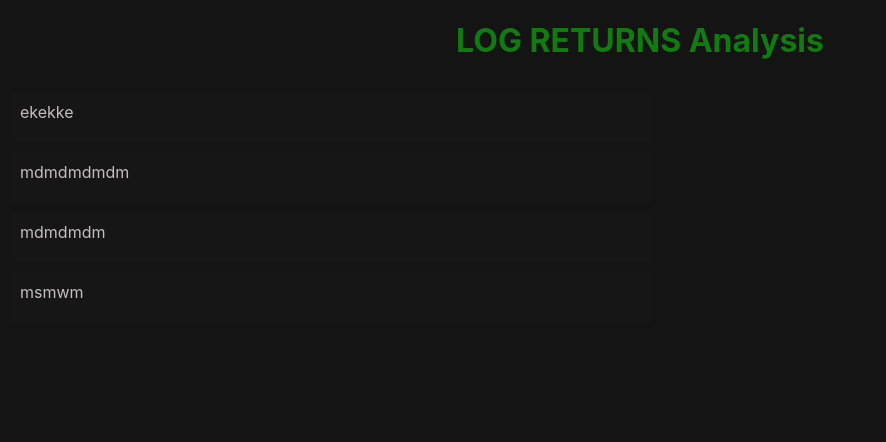
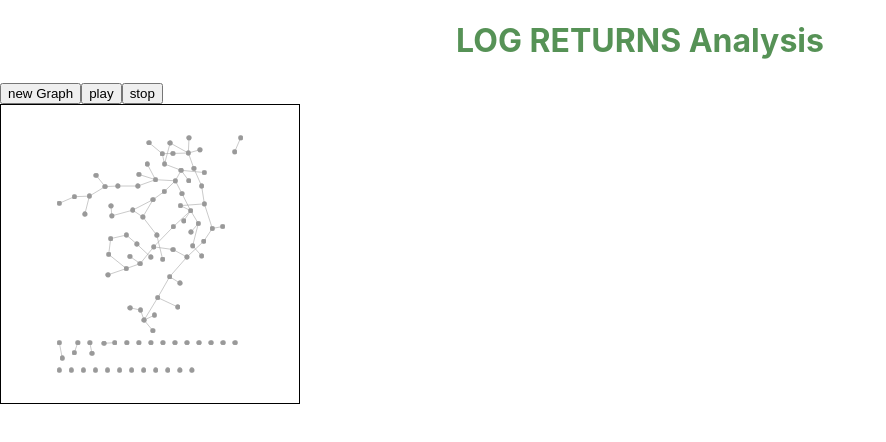
Before and after one commit to salimbeni1/log_returns, a Next.js app in the folder front-end/: page / in a window 1280 px wide. Shown: the top 442 px of the page, without its empty margins (0-886 px from the left). Built offline with nearby package versions, Linux system fonts and the light colour scheme.

Commit message:
graphs smooth animation

```diff
--- a/front-end/package.json
+++ b/front-end/package.json
@@ -9,6 +9,7 @@
     "lint": "next lint"
   },
   "dependencies": {
+    "cytoscape": "^3.21.0",
     "next": "12.1.0",
     "react": "17.0.2",
     "react-dom": "17.0.2",
--- a/front-end/pages/index.js
+++ b/front-end/pages/index.js
@@ -1,7 +1,234 @@
 
 import styles from '../styles/Home.module.scss'
 
+import cytoscape from 'cytoscape';
+import {useEffect} from 'react'
+
+
+
+
+const getRandomElement = (N) => {
+
+  var elements = [];
+
+    for (let i = 1; i < N; i++) {
+      elements.push({ data: { id: ''+i  , label: 'Node '+i } })
+    }
+    for (let i = 1; i < N; i++) {
+      for (let j = 1; j < N; j++) {
+        if(Math.floor((Math.random() * 50)**2) === 1)
+          elements.push({ data: { id: ''+i+''+j,  source: ''+i, target: ''+j , value: i} })
+      }
+    }
+
+    return elements
+
+}
+
+
+
+
 export default function Home() {
+
+  var cy = null
+  var ly = null
+
+  var myInterval = null
+
+  let layout = {
+    name: 'cose',
+
+    // Called on `layoutready`
+    ready: function(){},
+
+    // Called on `layoutstop`
+    stop: function(){},
+
+    // Whether to animate while running the layout
+    // true : Animate continuously as the layout is running
+    // false : Just show the end result
+    // 'end' : Animate with the end result, from the initial positions to the end positions
+    animate: false,
+
+    // Easing of the animation for animate:'end'
+    animationEasing: undefined,
+
+    // The duration of the animation for animate:'end'
+    animationDuration: undefined,
+
+    // A function that determines whether the node should be animated
+    // All nodes animated by default on animate enabled
+    // Non-animated nodes are positioned immediately when the layout starts
+    animateFilter: function ( node, i ){ return true; },
+
+
+    // The layout animates only after this many milliseconds for animate:true
+    // (prevents flashing on fast runs)
+    animationThreshold: 250,
+
+    // Number of iterations between consecutive screen positions update
+    refresh: 50,
+
+    // Whether to fit the network view after when done
+    fit: true,
+
+    // Padding on fit
+    padding: 30,
+
+    // Constrain layout bounds; { x1, y1, x2, y2 } or { x1, y1, w, h }
+    boundingBox: undefined,
+
+    // Excludes the label when calculating node bounding boxes for the layout algorithm
+    nodeDimensionsIncludeLabels: false,
+
+    // Randomize the initial positions of the nodes (true) or use existing positions (false)
+    randomize: false,
+
+    // Extra spacing between components in non-compound graphs
+    componentSpacing: 40,
+
+    // Node repulsion (non overlapping) multiplier
+    nodeRepulsion: function( node ){ return 2048; },
+
+    // Node repulsion (overlapping) multiplier
+    nodeOverlap: 4,
+
+    // Ideal edge (non nested) length
+    idealEdgeLength: function( edge ){ return edge._private.data.value; },
+
+    // Divisor to compute edge forces
+    edgeElasticity: function( edge ){ return edge._private.data.value; },
+
+    // Nesting factor (multiplier) to compute ideal edge length for nested edges
+    nestingFactor: 1.2,
+
+    // Gravity force (constant)
+    gravity: 1,
+
+    // Maximum number of iterations to perform
+    numIter: 1000,
+
+    // Initial temperature (maximum node displacement)
+    initialTemp: 1000,
+
+    // Cooling factor (how the temperature is reduced between consecutive iterations
+    coolingFactor: 0.99,
+
+    // Lower temperature threshold (below this point the layout will end)
+    minTemp: 1.0
+  }
+
+  let layout2 = {
+    name: 'cose',
+
+    // Called on `layoutready`
+    ready: function(){},
+
+    // Called on `layoutstop`
+    stop: function(){},
+
+    // Whether to animate while running the layout
+    // true : Animate continuously as the layout is running
+    // false : Just show the end result
+    // 'end' : Animate with the end result, from the initial positions to the end positions
+    animate: 'end',
+
+    // Easing of the animation for animate:'end'
+    animationEasing: undefined,
+
+    // The duration of the animation for animate:'end'
+    animationDuration: undefined,
+
+    // A function that determines whether the node should be animated
+    // All nodes animated by default on animate enabled
+    // Non-animated nodes are positioned immediately when the layout starts
+    animateFilter: function ( node, i ){ return true; },
+
+
+    // The layout animates only after this many milliseconds for animate:true
+    // (prevents flashing on fast runs)
+    animationThreshold: 250,
+
+    // Number of iterations between consecutive screen positions update
+    refresh: 10,
+
+    // Whether to fit the network view after when done
+    fit: true,
+
+    // Padding on fit
+    padding: 30,
+
+    // Constrain layout bounds; { x1, y1, x2, y2 } or { x1, y1, w, h }
+    boundingBox: undefined,
+
+    // Excludes the label when calculating node bounding boxes for the layout algorithm
+    nodeDimensionsIncludeLabels: false,
+
+    // Randomize the initial positions of the nodes (true) or use existing positions (false)
+    randomize: false,
+
+    // Extra spacing between components in non-compound graphs
+    componentSpacing: 40,
+
+    // Node repulsion (non overlapping) multiplier
+    nodeRepulsion: function( node ){ return 2048; },
+
+    // Node repulsion (overlapping) multiplier
+    nodeOverlap: 4,
+
+    // Ideal edge (non nested) length
+    idealEdgeLength: function( edge ){ return edge._private.data.value; },
+
+    // Divisor to compute edge forces
+    edgeElasticity: function( edge ){ return edge._private.data.value; },
+
+    // Nesting factor (multiplier) to compute ideal edge length for nested edges
+    nestingFactor: 1.2,
+
+    // Gravity force (constant)
+    gravity: 1,
+
+    // Maximum number of iterations to perform
+    numIter: 1000,
+
+    // Initial temperature (maximum node displacement)
+    initialTemp: 1000,
+
+    // Cooling factor (how the temperature is reduced between consecutive iterations
+    coolingFactor: 0.99,
+
+    // Lower temperature threshold (below this point the layout will end)
+    minTemp: 1.0
+  }
+
+  useEffect(() => {
+
+
+
+
+    cy = cytoscape({
+      container: document.getElementById('cy'),
+      elements: getRandomElement(100),
+    });
+
+    ly = cy.layout(layout);
+    ly.run()
+
+    return () => {}
+  }, [])
+
+
+  const updateRandomGraph = () =>{
+    console.log("updateRandomGraph");
+    cy.json({elements:getRandomElement(100)})
+    ly = cy.layout(layout2)
+    ly.run()
+  }
+
+
+
+
+
   return (
     <div>
 
@@ -10,14 +237,20 @@ export default function Home() {
       </header>
 
 
-      {
-        [ "ekekke",
-          "mdmdmdmdm",
-          "mdmdmdm",
-          "msmwm"
-        ].map((el,idx) => {return <div key={idx} className={styles.ctn}>{el}</div>})
-      }
+      <button onClick={ e => {updateRandomGraph()}}>new Graph</button>
 
+      <button onClick={ e => {
+        myInterval = setInterval(updateRandomGraph, 1500)}
+        }> play </button>
+
+      <button onClick={ e => {
+        console.log("clear interval");
+        clearInterval(myInterval)
+
+        } }> stop </button>
+
+
+      <div id="cy" style={{width:"300px",height:"300px",border:"1px solid black"}}></div>
 
 
 
--- a/front-end/styles/globals.css
+++ b/front-end/styles/globals.css
@@ -1,12 +1,12 @@
 
 :root {
-  --bg-color-0: rgb(20, 20, 20);
-  --bg-color-1: rgb(22, 22, 22);
-  --bg-color-2: rgb(24, 24, 24);
+  --bg-color-0: rgb(255, 255, 255);
+  --bg-color-1: rgb(221, 221, 221);
+  --bg-color-2: rgb(206, 206, 206);
 
-  --font-color-0: rgb(197, 190, 190);
-  --font-color-1: rgb(212, 157, 84);
-  --font-color-2: rgb(17, 122, 17);
+  --font-color-0: rgb(10, 10, 10);
+  --font-color-1: rgb(49, 49, 49);
+  --font-color-2: rgb(86, 146, 86);
 }
 
 
```
Also changed, not shown: 1 other file (tests, documents, lock files or other folders).
